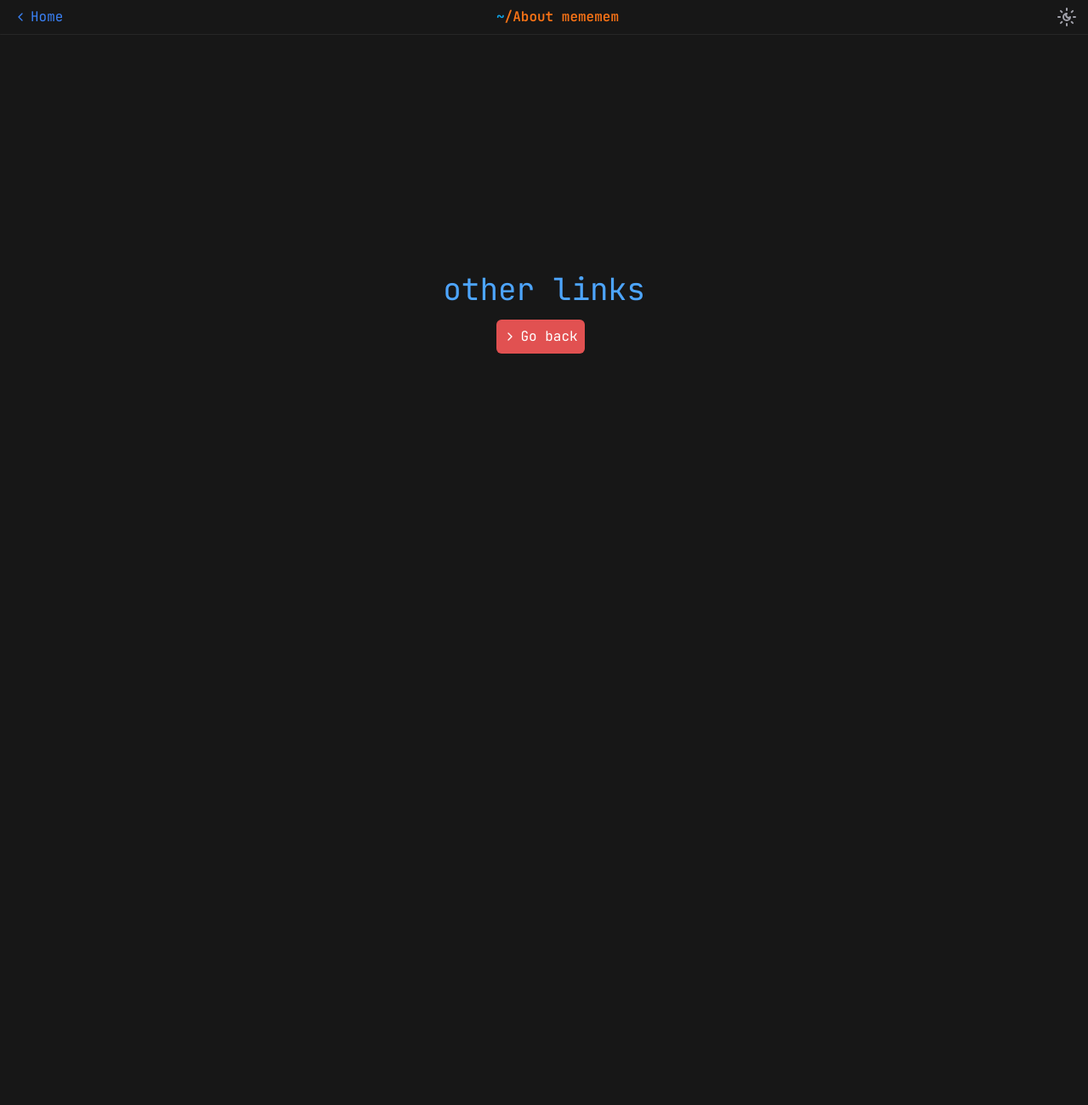
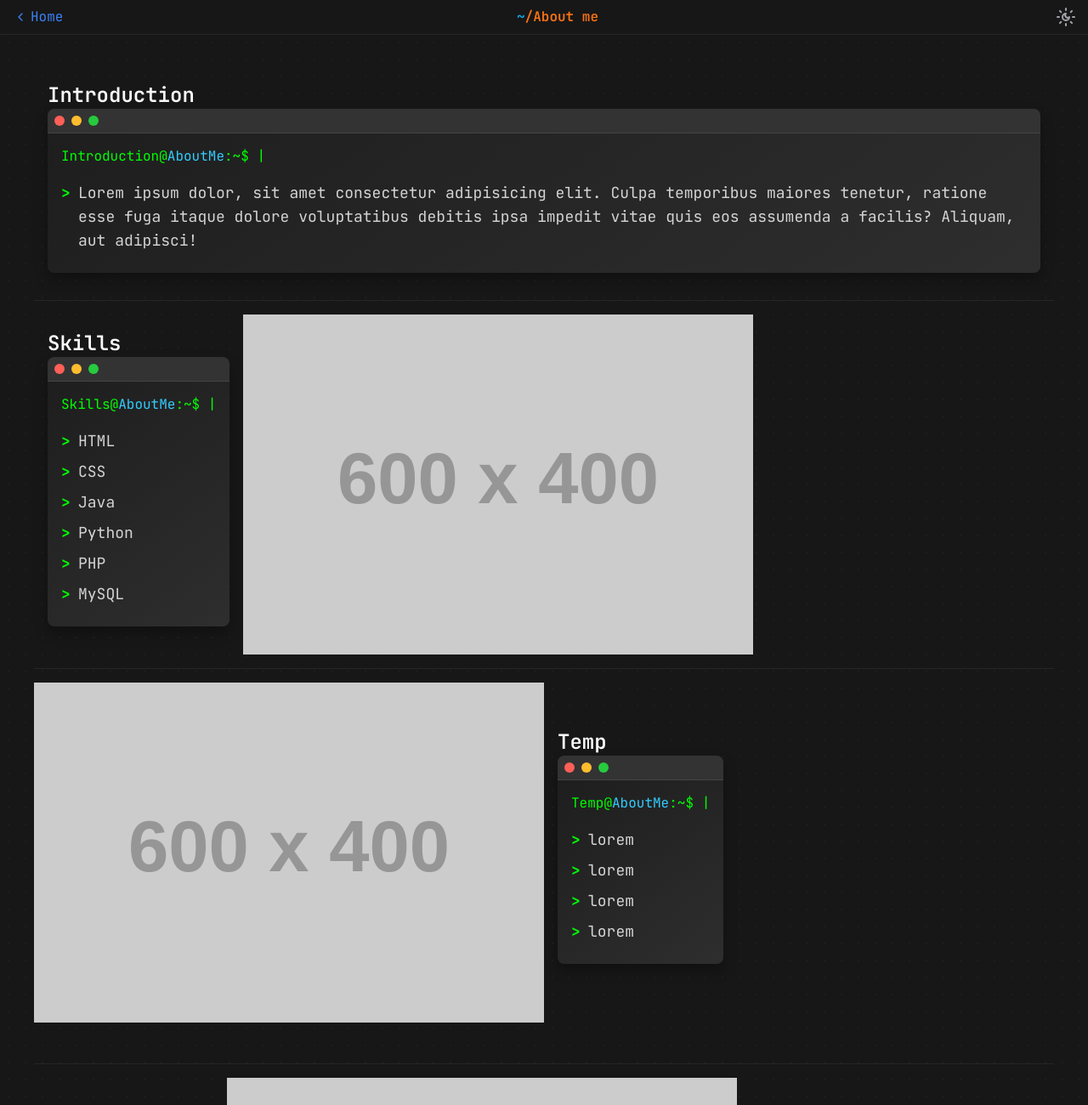
Before and after one commit to melodingo/melodingo.github.io, a website: page pages/About.html in a window 1280 px wide. Shown: the top 1300 px of the page at 85% size. Before the commit the page ends 800 px from the top, so only its background shows below. Drawn offline with nearby package versions, Linux system fonts and the light colour scheme; placeholder pictures from the web are drawn by us.

Commit message:
Added [WIP] About me page

```diff
--- a/pages/About.html
+++ b/pages/About.html
@@ -2,11 +2,12 @@
     <head>
         <meta charset="UTF-8">
         <meta name="viewport" content="width=device-width, initial-scale=1.0">
-        <title>Samuel Stucki</title>
+        <title>About me</title>
         <link rel="preconnect" href="https://fonts.googleapis.com">
         <link rel="preconnect" href="https://fonts.gstatic.com" crossorigin>
         <link href="https://fonts.googleapis.com/css2?family=JetBrains+Mono:ital,wght@0,100..800;1,100..800&display=swap" rel="stylesheet">
         <link rel="Stylesheet" href="/resources/css/style.css">
+        <link rel="stylesheet" href="/resources/css/project.css">
         <script src="/resources/js/main.js" async=""></script>
         <link rel="stylesheet" href="https://cdnjs.cloudflare.com/ajax/libs/animate.css/4.1.1/animate.min.css"/>
     </head>
@@ -152,7 +153,7 @@
                 <div class="grid grid-cols-[repeat(3,max-content)] place-items-center font-semibold">
                     <span class="text-sky-500">~</span>
                     <span class="text-orange-500">/</span>
-                    <p class="text-orange-500 max-w-40 md:max-w-none truncate overflow-hidden">About mememem</p>
+                    <p class="text-orange-500 max-w-40 md:max-w-none truncate overflow-hidden">About me</p>
                 </div>
                 <div class="container3 mx-auto">
                     <div class="ml-selected">
@@ -182,27 +183,127 @@
                 <div class="bg-zinc-300 dark:bg-border rounded-xl w-full h-[1px] transition-all duration-500 mx-auto">
             </div>
         </nav>
-        <main class="w-full h-screen grid place-items-center overflow-hidden">
-            <div class="grid place-items-center grid-flow-row pb-[5%] h-max gap-2">
-                <div class="grid grid-cols-[repeat(3,max-content)] place-items-center gap-2 page_fade-in-down__pi3Iv">
 
-                    <span></span>
-                    <span class="text-2xl md:text-4xl dark:text-white">
-                        <span class="page_special-text__JDcjy ">other links</span>
-                    </span>
-                </div>
-                <div class="grid grid-cols-[max-content_max-content] gap-2">
-                    <div class="pt-2 z-10 page_bouncing-animation___os1T" style="animation-delay:1000ms">
-                        <a class="contact-me-button_button__6aGNI" data-state="closed" href ="/">
-                            <div class="text-white grid grid-cols-[max-content_max-content] place-items-center gap-1 bg-red-500 hover:bg-red-700 duration-300 ease-in-out p-2 rounded-md">
-                                <svg xmlns="http://www.w3.org/2000/svg" width="24" height="24" viewBox="0 0 24 24" fill="none" stroke="currentColor" stroke-width="2" stroke-linecap="round" stroke-linejoin="round" class="lucide lucide-chevron-right w-4 h-4 contact-me-button_arrow__rPMRA">
-                                    <path d="m9 18 6-6-6-6"></path>
-                                </svg>
-                                <span>Go back</span>
+        <main class="content-wrapper p-4 mt-16">
+            <section class="mb-4 flex flex-col md:flex-row items-center animate__animated animate__fadeInUp">
+                <div class="md:w-1/2 p-4 order-2 md:order-1">
+                    <h2 class="text-2xl font-semibold animate__animated animate__zoomIn">Introduction</h2>
+                    <div class="terminal-container">
+                        <div class="terminal-bar">
+                            <span class="circle red"></span>
+                            <span class="circle yellow"></span>
+                            <span class="circle green"></span>
+                        </div>
+                        <div class="cmd-prompt p-4 animate__animated animate__fadeIn text-white">
+                            <div class="terminal-prompt">
+                                Introduction@<span style="color: #33CCFF;">AboutMe</span>:~$
+                                <span class="cursor">|</span>
                             </div>
-                        </a>
+                            <div class="text-lg space-y-2">
+                                <p>
+                                    Lorem ipsum dolor, sit amet consectetur adipisicing elit. Culpa temporibus maiores tenetur, ratione esse fuga itaque dolore voluptatibus debitis ipsa impedit vitae quis eos assumenda a facilis? Aliquam, aut adipisci!
+                                </p>
+                            </div>
+                        </div>
                     </div>
                 </div>
+            </section>
+
+            <div class="bg-gray-300 dark:bg-border rounded-xl w-full h-px my-4 animate__animated animate__fadeIn animate__delay-1s"></div> <!-- Divider Line -->
+
+            <section class="mb-4 flex flex-col md:flex-row items-center animate__animated animate__fadeInUp">
+                <div class="md:w-1/2 p-4 order-2 md:order-1">
+                    <h2 class="text-2xl font-semibold animate__animated animate__zoomIn">Skills</h2>
+                    <div class="terminal-container">
+                        <div class="terminal-bar">
+                            <span class="circle red"></span>
+                            <span class="circle yellow"></span>
+                            <span class="circle green"></span>
+                        </div>
+                        <div class="cmd-prompt p-4 animate__animated animate__fadeIn bg-black text-white">
+                            <div class="terminal-prompt">
+                                Skills@<span style="color: #33CCFF;">AboutMe</span>:~$
+                                <span class="cursor">|</span>
+                            </div>
+                            <div class="text-lg">
+                                <p>HTML</p>
+                                <p>CSS</p>
+                                <p>Java</p>
+                                <p>Python</p>
+                                <p>PHP</p>
+                                <p>MySQL</p>
+                            </div>
+                        </div>
+                    </div>
+                </div>
+                <div class="md:w-1/2 md:mt-0 md:ml-4 order-1 md:order-2 img-container mt-4 animate__animated animate__fadeIn">
+                    <img src="https://placehold.co/600x400" alt="Skills Image" class="rounded-lg shadow-lg">
+                </div>
+            </section>
+
+            <div class="bg-gray-300 dark:bg-border rounded-xl w-full h-px my-4 animate__animated animate__fadeIn animate__delay-1s"></div> <!-- Divider Line -->
+
+            <section class="mb-12 flex flex-col md:flex-row items-center animate__animated animate__fadeInUp">
+                <div class="md:w-1/2 mt-4 md:mt-0 md:mr-4 img-container animate__animated animate__fadeIn">
+                    <img src="https://placehold.co/600x400" alt="Projects Image" class="rounded-lg shadow-lg">
+                </div>
+                <div class="md:w-1/2 p-4 animate__animated animate__fadeIn">
+                    <h2 class="text-2xl font-semibold animate__animated animate__zoomIn">Temp</h2>
+                    <div class="terminal-container">
+                        <div class="terminal-bar">
+                            <span class="circle red"></span>
+                            <span class="circle yellow"></span>
+                            <span class="circle green"></span>
+                        </div>
+                        <div class="cmd-prompt p-4 text-white rounded-lg shadow-lg">
+                            <div class="terminal-prompt">
+                                Temp@<span style="color: #33CCFF;">AboutMe</span>:~$
+                                <span class="cursor">|</span>
+                            </div>
+                            <p class="text-lg">lorem</p>
+                            <p class="text-lg">lorem</p>
+                            <p class="text-lg">lorem</p>
+                            <p class="text-lg">lorem</p>
+                        </div>
+                    </div>
+                </div>
+            </section>
+
+            <div class="bg-gray-300 dark:bg-border rounded-xl w-full h-px my-4 animate__animated animate__fadeIn animate__delay-1s"></div> <!-- Divider Line -->
+
+            <section class="mb-12 flex flex-col md:flex-row items-center">
+                <div class="md:w-1/2 p-4 order-2 md:order-1 animate__animated animate__fadeIn">
+                    <h2 class="text-2xl font-semibold animate__animated animate__zoomIn">Temp</h2>
+                    <div class="terminal-container">
+                        <div class="terminal-bar">
+                            <span class="circle red"></span>
+                            <span class="circle yellow"></span>
+                            <span class="circle green"></span>
+                        </div>
+                        <div class="cmd-prompt p-4 text-white rounded-lg shadow-lg">
+                            <div class="terminal-prompt">
+                                Temp@<span style="color: #33CCFF;">AboutMe</span>:~$
+                                <span class="cursor">|</span>
+                            </div>
+                            <p class="text-lg">/</p>
+                            <p class="text-lg">/</p>
+                            <p class="text-lg">/</p>
+                            <p class="text-lg">/</p>
+                        </div>
+                    </div>
+                </div>
+                <div class="md:w-1/2 mt-4 md:mt-0 md:ml-4 order-1 md:order-2 img-container animate__animated animate__fadeIn">
+                    <img src="https://placehold.co/600x400" alt="Contact Image" class="rounded-lg shadow-lg">
+                </div>
+            </section>
+
+            <div class="w-full py-4 grid place-items-center animate__animated animate__fadeIn">
+                <svg xmlns="http://www.w3.org/2000/svg" width="24" height="24"
+                    viewBox="0 0 24 24" fill="none" stroke="currentColor"
+                    stroke-width="2" stroke-linecap="round" stroke-linejoin="round"
+                    class="lucide lucide-slash w-6 h-6 text-gray-300 dark:text-neutral-800 animate__animated animate__rotateIn">
+                    <path d="M22 2 2 22"></path>
+                </svg>
             </div>
         </main>
     </body>
```
